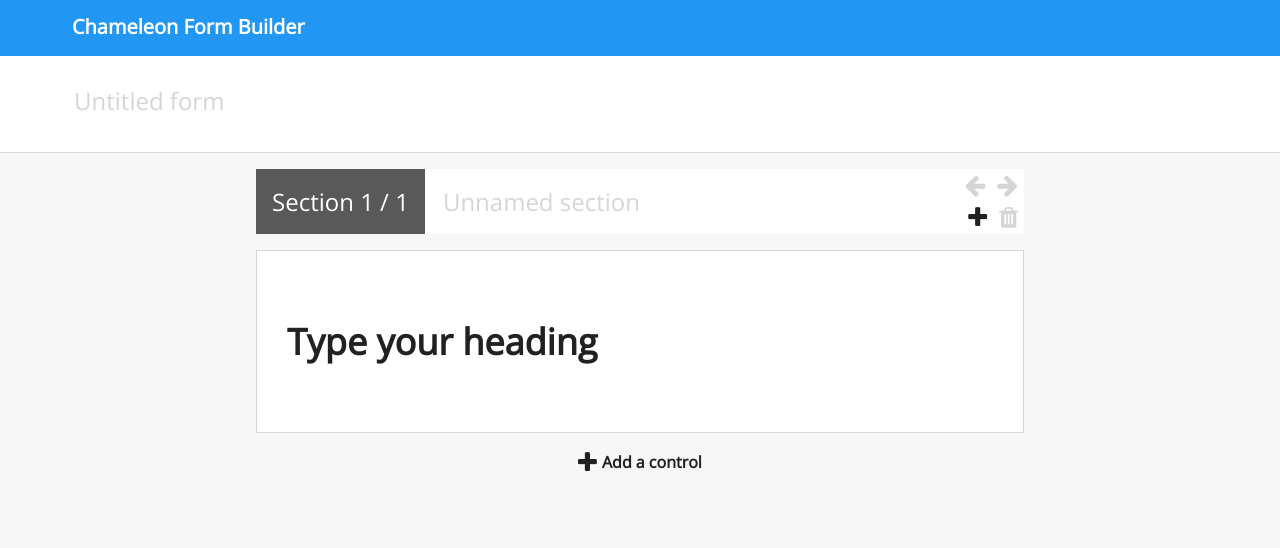
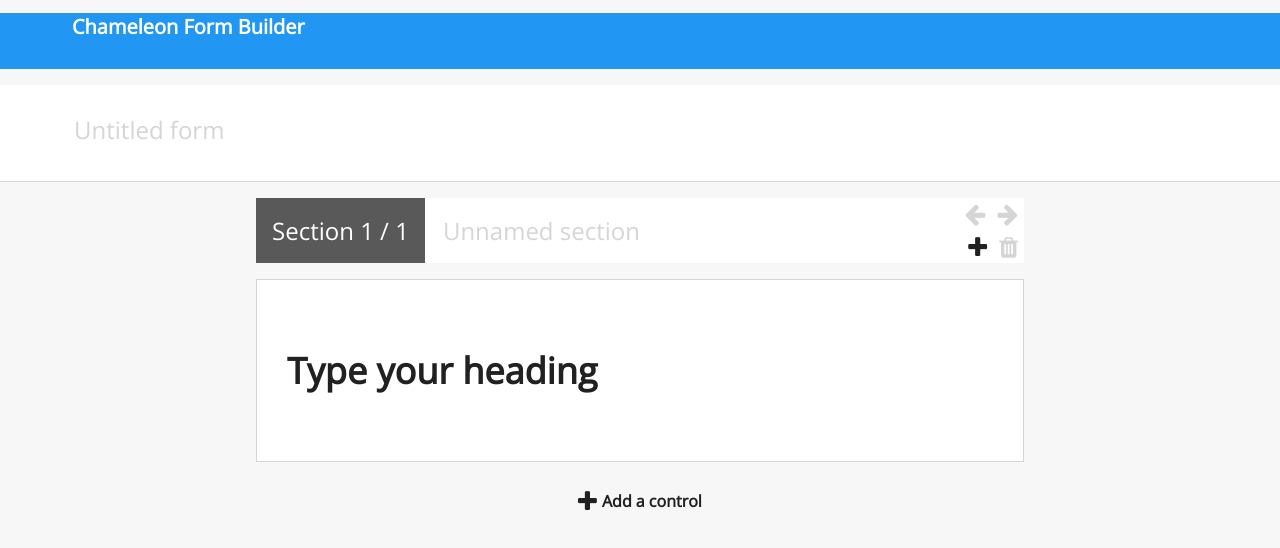
Before and after one commit to markw13a/form-hackathon, a React (Create React App) app: page / in a window 1280 px wide. Shown: the top 548 px of the page. Built offline with nearby package versions, Linux system fonts and the light colour scheme.

Commit message:
Reorganised code

```diff
--- a/src/App.js
+++ b/src/App.js
@@ -1,25 +1,26 @@
 import React from 'react';
 import {FormProvider} from './FormContext';
-import FormTitleCapture from './FormTitleCapture';
-import {AddNewField} from './Field';
-import {Section, SectionTitle} from './Sections';
-import SuccessfulSave from './SuccessfulSave';
+import Header from './Header';
+import FormFields from './FormFields';
+import Section from './Sections';
 import './style/main.scss';
 
-const App = () => (
+const AppContainer = ({children}) => (
 	<div className="App">
-		<header><h1>Chameleon Form Builder</h1></header>
 		<div className="content">
-			<FormProvider>
-				<FormTitleCapture />
-				<SectionTitle />
-				<div className="section">
-					<Section />
-					<AddNewField />
-				</div>
-			</FormProvider>
+			{children}
 		</div>
 	</div>
 );
 
+const App = () => (
+	<FormProvider>
+		<AppContainer>
+			<Header />
+			<Section />
+			<FormFields />
+		</AppContainer>
+	</FormProvider>
+);
+
 export default App;
--- a/src/Field.jsx
+++ b/src/FormFields.jsx
@@ -1,5 +1,5 @@
 import React from 'react';
-import {useFormDispatch} from './FormContext';
+import {useFormDispatch, useFormState} from './FormContext';
 import {useIsInFocus} from './common/Hooks';
 
 const AddNewField = () => {
@@ -194,23 +194,32 @@ const Field = props => {
     );
 };
 
-const FormFields = ({controls}) => {
+const FormFields = () => {
+    const form = useFormState();
+    const {sectionIndex} = form;
+
+    const section = form.sections[sectionIndex];
+
+    if(!section) {
+        throw new Error(`No data found for requested section at index ${sectionIndex}`);
+    }
+
+    const {controls} = section;
 
     if(controls.length === 0) {
         return null;
     }
 
     return (
-        <div>
-            {
-                controls.map((control, index) => <Field {...control} index={index} key={index} />)
-            }
-        </div>
-
+        <>
+            <div className="form-fields">
+                {
+                    controls.map((control, index) => <Field {...control} index={index} key={index} />)
+                }
+            </div>
+            <AddNewField />
+        </>
     );
 };
 
-export {
-    AddNewField,
-    FormFields
-};
+export default FormFields;
--- a/src/FormTitleCapture.jsx
+++ /dev/null
@@ -1,28 +0,0 @@
-import React from 'react';
-import SuccessfulSave from './SuccessfulSave';
-import {useForm} from './FormContext';
-import {useIsInFocus} from './common/Hooks';
-
-const FormTitleCapture = () => {
-    const [form, dispatch] = useForm();
-    const {isInFocus, onFocus, onBlur} = useIsInFocus();
-
-    return (
-        <div
-            id="form-name-section"
-            onFocus={onFocus}
-            onBlur={onBlur}
-        >
-            <input
-                className={ isInFocus ? null : "default" }
-                type="text"
-                onChange={e => dispatch({type: "setValue", key: "title", value: e.target.value})}
-                value={form.title}
-                id="form-name"
-            />
-            <SuccessfulSave />
-        </div>
-    );
-};
-
-export default FormTitleCapture;
--- /dev/null
+++ b/src/Header.jsx
@@ -0,0 +1,57 @@
+import React, {useEffect} from 'react';
+import {useIsInFocus} from './common/Hooks';
+import {useForm} from './FormContext';
+
+const SaveStateMessage = () => {
+    const [form, dispatch] = useForm();
+    const {successfulSave} = form;
+
+    useEffect(() => {
+        if(successfulSave) {
+            setTimeout(() => {
+                dispatch({type: 'setSuccessfulSave', value: false});
+            }, 3000);
+        }
+    }, [successfulSave, dispatch]);
+
+    if(!successfulSave) {
+        return null;
+    }
+
+    return (
+        <div className="save-message">
+            All changes saved
+        </div>
+    );
+};
+
+const FormTitle = () => {
+    const [form, dispatch] = useForm();
+    const {isInFocus, onFocus, onBlur} = useIsInFocus();
+
+    return (
+        <div
+            id="form-name-section"
+            onFocus={onFocus}
+            onBlur={onBlur}
+        >
+            <input
+                className={ isInFocus ? null : "default" }
+                type="text"
+                onChange={e => dispatch({type: "setValue", key: "title", value: e.target.value})}
+                value={form.title}
+                id="form-name"
+            />
+        </div>
+    );
+};
+
+const Header = () => (
+    <>
+		<header><h1>Chameleon Form Builder</h1></header>
+        <FormTitle />
+        <SaveStateMessage />
+    </>
+);
+
+export default Header;
--- a/src/Sections.jsx
+++ b/src/Sections.jsx
@@ -1,22 +1,6 @@
 import React from 'react';
 import {useFormState, useForm} from './FormContext';
-import {FormFields} from './Field';
 import {useIsInFocus} from './common/Hooks';
-
-const Section = () => {
-    const form = useFormState();
-    const {sectionIndex} = form;
-
-    const section = form.sections[sectionIndex];
-
-    if(!section) {
-        throw new Error(`No data found for requested section at index ${sectionIndex}`);
-    }
-
-    return (
-        <FormFields controls={section.controls} />
-    );
-};
 
 const SectionName = () => {
     const [{sections, sectionIndex}, dispatch] = useForm();
@@ -77,22 +61,22 @@ const SectionControls = () => {
     );
 };
 
-const SectionTitle = () => {
+const SectionLabel = () => {
     const {sections, sectionIndex} = useFormState();
 
     return (
-        <div className="section-title">
-            <div className="current-section">
-                Section {sectionIndex + 1} / {sections.length}
-            </div>
-            <SectionName />
-            <SectionControls />
+        <div className="current-section">
+            Section {sectionIndex + 1} / {sections.length}
         </div>
     );
-};
+}
 
-export {
-    Section,
-    SectionControls,
-    SectionTitle
-};
+const Section = () => (
+    <div className="section-title">
+        <SectionLabel />
+        <SectionName />
+        <SectionControls />
+    </div>
+);
+
+export default Section;
--- a/src/SuccessfulSave.jsx
+++ /dev/null
@@ -1,27 +0,0 @@
-import React, {useEffect} from 'react';
-import {useForm} from './FormContext';
-
-const SuccessfulSave = () => {
-    const [form, dispatch] = useForm();
-    const {successfulSave} = form;
-
-    useEffect(() => {
-        if(successfulSave) {
-            setTimeout(() => {
-                dispatch({type: 'setSuccessfulSave', value: false});
-            }, 3000)
-        }
-    }, [successfulSave, dispatch]);
-
-    if(!successfulSave) {
-        return null;
-    }
-
-    return (
-        <div className="save-message">
-            All changes saved
-        </div>
-    );
-};
-
-export default SuccessfulSave;
--- a/src/style/main.scss
+++ b/src/style/main.scss
@@ -216,3 +216,15 @@ i.fa {
     font-style: italic;
     font-weight: bold;
 }
+
+.form-fields {
+    display: flex;
+    flex-direction: row;
+    width: 60%;
+    align-items: center;
+    margin: auto;
+
+    .field {
+        width: 100%;
+    }
+}
```
Also changed, not shown: 1 other file (tests, documents, lock files or other folders).
